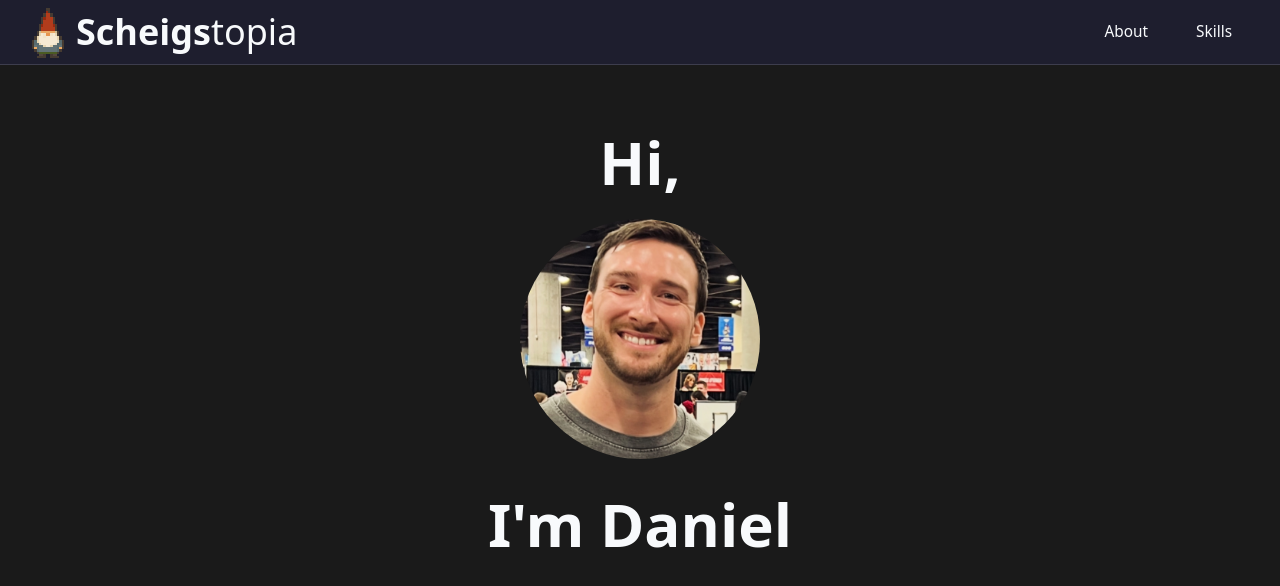
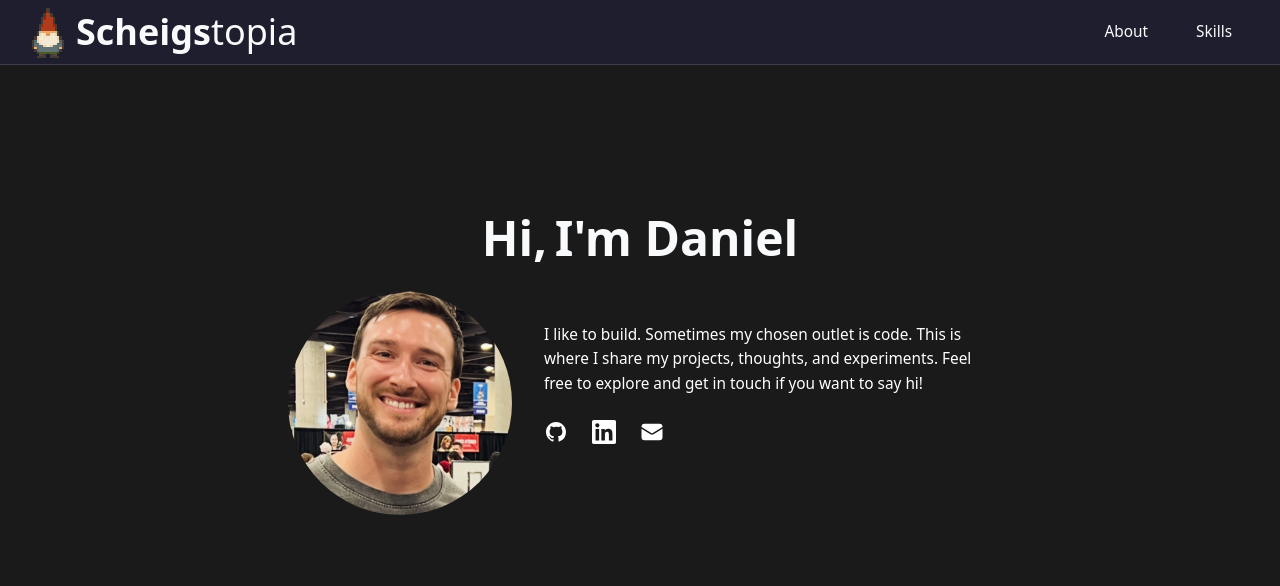
Before and after one commit to dscheigs/scheigstopia, a Next.js app: page / in a window 1280 px wide. Shown: the top 586 px of the page. Built offline with nearby package versions, Linux system fonts and the light colour scheme.

Commit message:
feat: expand hero section

```diff
--- a/src/app/page.tsx
+++ b/src/app/page.tsx
@@ -2,13 +2,8 @@ import HeroSection from '@/components/ui/HeroSection';
 
 export default function Home() {
     return (
-        <div className="container mx-auto px-4 py-16">
-            <HeroSection
-                topText="Hi,"
-                bottomText="I'm Daniel"
-                imageSrc="/headshot.jpg"
-                imageAlt="me, daniel"
-            />
+        <div className="container mx-auto px-4 lg:py-36 py-16">
+            <HeroSection />
         </div>
     );
 }
--- a/src/components/ui/HeroSection.tsx
+++ b/src/components/ui/HeroSection.tsx
@@ -1,39 +1,100 @@
 import Image from 'next/image';
 
-interface HeroSectionProps {
-    imageSrc: string;
-    imageAlt: string;
-    topText?: string;
-    bottomText?: string;
-}
+export default function HeroSection() {
+    return (
+        <div className="flex flex-col items-center max-w-6xl mx-auto">
+            {/* Hi and I'm Daniel on same line */}
+            <div className="flex items-center gap-2 mb-6">
+                <h1 className="text-page-title sm:text-hero opacity-0 animate-slide-in-left">
+                    Hi,
+                </h1>
+                <h2
+                    className="text-page-title sm:text-hero opacity-0 animate-slide-in-right"
+                    style={{ animationDelay: '0.525s' }}
+                >
+                    I&apos;m Daniel
+                </h2>
+            </div>
 
-export default function HeroSection({
-    imageSrc,
-    imageAlt,
-    topText,
-    bottomText,
-}: HeroSectionProps) {
-    return (
-        <div className="flex flex-col items-center text-center max-w-4xl mx-auto">
-            <h1 className="text-hero mb-6 opacity-0 translate-x-0 animate-slide-in-left">
-                {topText}
-            </h1>
-            <div className="w-60 h-60 rounded-full overflow-hidden mb-8">
-                <Image
-                    src={imageSrc}
-                    alt={imageAlt}
-                    width={192}
-                    height={192}
-                    className="w-full h-full object-cover"
-                    priority
-                />
+            <div className="flex flex-col lg:flex-row items-center lg:items-start gap-8 mb-6">
+                {/* Photo */}
+                <div className="w-48 h-48 md:w-56 md:h-56 rounded-full overflow-hidden flex-shrink-0">
+                    <Image
+                        src="/headshot.jpg"
+                        alt="me, daniel"
+                        width={224}
+                        height={224}
+                        className="w-full h-full object-cover"
+                        priority
+                    />
+                </div>
+
+                {/* Info next to photo */}
+                <div className="lg:text-left text-center lg:pt-8">
+                    <p className="text-body mb-6 text-white max-w-md">
+                        I like to build. Sometimes my chosen outlet is code.
+                        This is where I share my projects, thoughts, and
+                        experiments. Feel free to explore and get in touch if
+                        you want to say hi!
+                    </p>
+
+                    <div className="flex gap-6 justify-center lg:justify-start">
+                        <a
+                            href="https://github.com/dscheigs"
+                            target="_blank"
+                            rel="noopener noreferrer"
+                            className="text-white hover:text-gray-300 transition-colors"
+                            aria-label="GitHub"
+                        >
+                            <svg
+                                className="h-6 w-6"
+                                fill="currentColor"
+                                viewBox="0 0 24 24"
+                                aria-hidden="true"
+                            >
+                                <path
+                                    fillRule="evenodd"
+                                    d="M12 2C6.477 2 2 6.484 2 12.017c0 4.425 2.865 8.18 6.839 9.504.5.092.682-.217.682-.483 0-.237-.008-.868-.013-1.703-2.782.605-3.369-1.343-3.369-1.343-.454-1.158-1.11-1.466-1.11-1.466-.908-.62.069-.608.069-.608 1.003.07 1.531 1.032 1.531 1.032.892 1.53 2.341 1.088 2.91.832.092-.647.35-1.088.636-1.338-2.22-.253-4.555-1.113-4.555-4.951 0-1.093.39-1.988 1.029-2.688-.103-.253-.446-1.272.098-2.65 0 0 .84-.27 2.75 1.026A9.564 9.564 0 0112 6.844c.85.004 1.705.115 2.504.337 1.909-1.296 2.747-1.027 2.747-1.027.546 1.379.202 2.398.1 2.651.64.7 1.028 1.595 1.028 2.688 0 3.848-2.339 4.695-4.566 4.943.359.309.678.92.678 1.855 0 1.338-.012 2.419-.012 2.747 0 .268.18.58.688.482A10.019 10.019 0 0022 12.017C22 6.484 17.522 2 12 2z"
+                                    clipRule="evenodd"
+                                />
+                            </svg>
+                        </a>
+
+                        <a
+                            href="https://linkedin.com/in/daniel-scheigert-657278b8"
+                            target="_blank"
+                            rel="noopener noreferrer"
+                            className="text-white hover:text-gray-300 transition-colors"
+                            aria-label="LinkedIn"
+                        >
+                            <svg
+                                className="h-6 w-6"
+                                fill="currentColor"
+                                viewBox="0 0 24 24"
+                                aria-hidden="true"
+                            >
+                                <path d="M20.447 20.452h-3.554v-5.569c0-1.328-.027-3.037-1.852-3.037-1.853 0-2.136 1.445-2.136 2.939v5.667H9.351V9h3.414v1.561h.046c.477-.9 1.637-1.85 3.37-1.85 3.601 0 4.267 2.37 4.267 5.455v6.286zM5.337 7.433c-1.144 0-2.063-.926-2.063-2.065 0-1.138.92-2.063 2.063-2.063 1.14 0 2.064.925 2.064 2.063 0 1.139-.925 2.065-2.064 2.065zm1.782 13.019H3.555V9h3.564v11.452zM22.225 0H1.771C.792 0 0 .774 0 1.729v20.542C0 23.227.792 24 1.771 24h20.451C23.2 24 24 23.227 24 22.271V1.729C24 .774 23.2 0 22.222 0h.003z" />
+                            </svg>
+                        </a>
+
+                        <a
+                            href="mailto:daniel.scheigert@gmail.com"
+                            className="text-white hover:text-gray-300 transition-colors"
+                            aria-label="Email"
+                        >
+                            <svg
+                                className="h-6 w-6"
+                                fill="currentColor"
+                                viewBox="0 0 24 24"
+                                aria-hidden="true"
+                            >
+                                <path d="M1.5 8.67v8.58a3 3 0 003 3h15a3 3 0 003-3V8.67l-8.928 5.493a3 3 0 01-3.144 0L1.5 8.67z" />
+                                <path d="M22.5 6.908V6.75a3 3 0 00-3-3h-15a3 3 0 00-3 3v.158l9.714 5.978a1.5 1.5 0 001.572 0L22.5 6.908z" />
+                            </svg>
+                        </a>
+                    </div>
+                </div>
             </div>
-            <h2
-                className="text-hero mb-6 opacity-0 translate-x-0 animate-slide-in-right"
-                style={{ animationDelay: '0.525s' }}
-            >
-                {bottomText}
-            </h2>
         </div>
     );
 }
```
